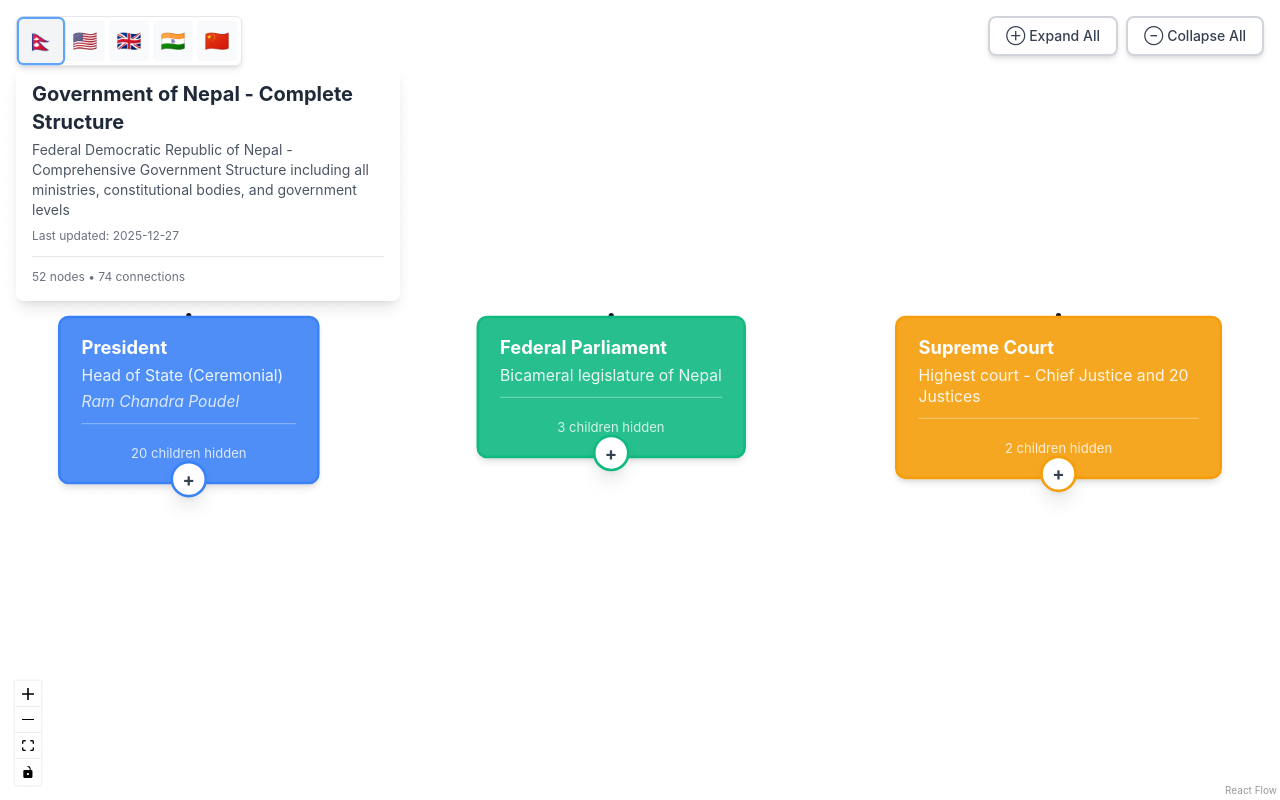
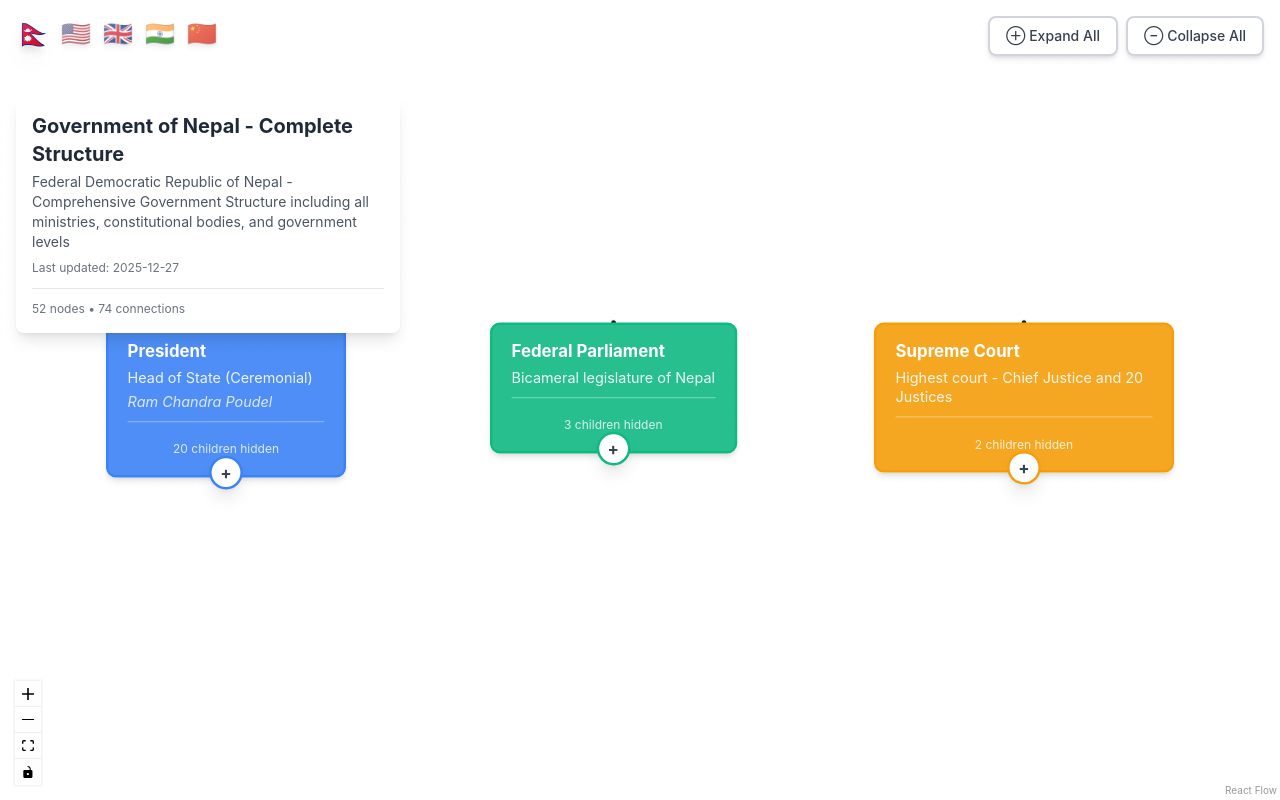
Before and after one commit to org-45/gov, a React (Vite) app: page / in a window 1280 px wide. Built offline with nearby package versions, Linux system fonts and the light colour scheme.

Commit message:
styling updates

```diff
--- a/src/App.tsx
+++ b/src/App.tsx
@@ -81,7 +81,7 @@ function App() {
 
       {/* Metadata Card */}
       {metadata && (
-        <div className="absolute top-16 left-4 bg-white rounded-lg shadow-lg p-4 z-20 max-w-sm">
+        <div className="absolute top-24 left-4 bg-white rounded-lg shadow-lg p-4 z-20 max-w-sm">
           <h1 className="text-xl font-bold text-gray-800 mb-1">{metadata.title}</h1>
           <p className="text-sm text-gray-600 mb-2">{metadata.description}</p>
           <p className="text-xs text-gray-500">
--- a/src/components/CountrySelector.tsx
+++ b/src/components/CountrySelector.tsx
@@ -57,24 +57,25 @@ export function CountrySelector({ currentCountry }: CountrySelectorProps) {
   };
 
   return (
-    <div className="absolute top-4 left-4 z-40 flex gap-1 bg-white rounded-md shadow-md px-1 py-1 border border-gray-200">
+    <div className="absolute top-4 left-4 z-40 flex gap-1.5">
       {countries.map((country) => (
         <button
           key={country.code}
           onClick={() => handleCountryChange(country.subdomain)}
           className={`
             flex items-center justify-center
-            w-10 h-10 rounded
+            w-9 h-9
             transition-all duration-200
+            hover:scale-125
             ${
               currentCountry === country.dataFile
-                ? 'bg-gray-100 scale-110 shadow-sm ring-2 ring-blue-400'
-                : 'bg-gray-50 hover:bg-gray-100 hover:scale-105'
+                ? 'scale-125 drop-shadow-lg'
+                : 'opacity-70 hover:opacity-100 drop-shadow-md'
             }
           `}
           title={country.name}
         >
-          <span className="text-xl">{country.flag}</span>
+          <span className="text-2xl">{country.flag}</span>
         </button>
       ))}
     </div>
--- a/src/components/TreeVisualization.tsx
+++ b/src/components/TreeVisualization.tsx
@@ -186,8 +186,14 @@ function TreeVisualizationInner({
         onEdgesChange={onEdgesChange}
         nodeTypes={nodeTypes}
         fitView
+        fitViewOptions={{
+          padding: 0.2,
+          minZoom: 0.5,
+          maxZoom: 1.5,
+        }}
         minZoom={0.1}
         maxZoom={2}
+        defaultViewport={{ x: 0, y: 0, zoom: 0.7 }}
         defaultEdgeOptions={{
           type: 'smoothstep',
           animated: false,
```
